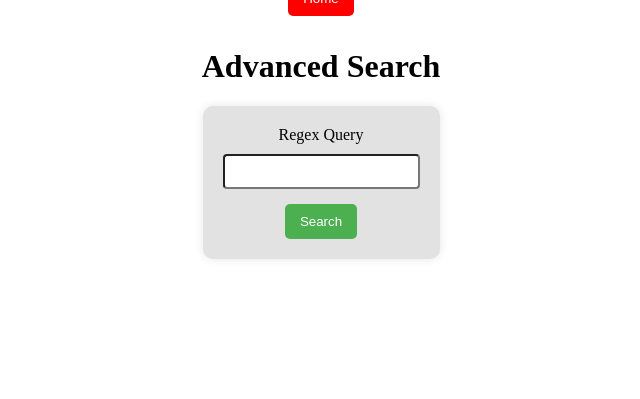
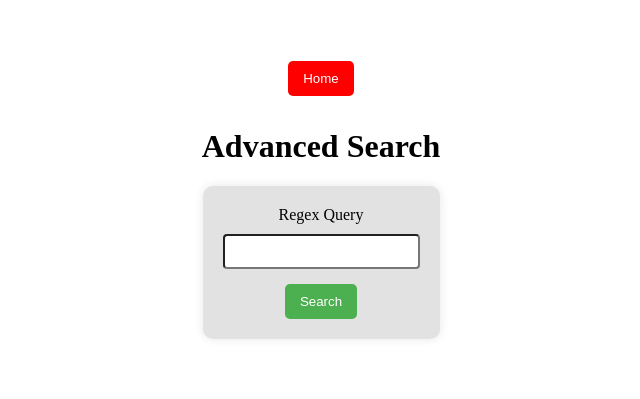
Before and after one commit to a3has/team10App, a Flask app: page /regex_search in a window 1280 px wide. Shown: the top 399 px of the page, without its empty margins (319-959 px from the left). Run offline with Flask 3, Linux system fonts and the light colour scheme; some libraries are stand-ins or nearby versions.

Commit message:
edited button

```diff
--- a/notesapp/app/routes.py
+++ b/notesapp/app/routes.py
@@ -337,8 +337,7 @@ def advanced_search():
         if form_note.title.data or form_note.body.data or form_note.tag.data:
             query_note = Note.query.filter_by(user_id=current_user.id)
 
-            if form_note.title.data:
-                query_note = query_note.filter(Note.title.ilike(f'%{form_note.title.data}%'))
+
 
             if form_note.body.data:
                 query_note = query_note.filter(Note.body.ilike(f'%{form_note.body.data}%'))
--- a/notesapp/app/templates/adv_search.html
+++ b/notesapp/app/templates/adv_search.html
@@ -10,7 +10,7 @@
             flex-direction: column;
             align-items: center;
             justify-content: center;
-            height: 55vh; /* Full viewport height */
+            height: 80vh; /* Full viewport height */
             margin: 0;
         }
 
--- a/notesapp/app/templates/regex_search.html
+++ b/notesapp/app/templates/regex_search.html
@@ -10,7 +10,7 @@
             flex-direction: column;
             align-items: center;
             justify-content: center;
-            height: 30vh;
+            height: 50vh;
             margin: 0;
         }
 
--- a/notesapp/app/templates/regex_search_results.html
+++ b/notesapp/app/templates/regex_search_results.html
@@ -53,7 +53,7 @@
     </style>
 </head>
 <body>
-
+    <a></a>
     <h1>Regex Search Results</h1>
 
     <!-- Display search results if there are any -->
```
